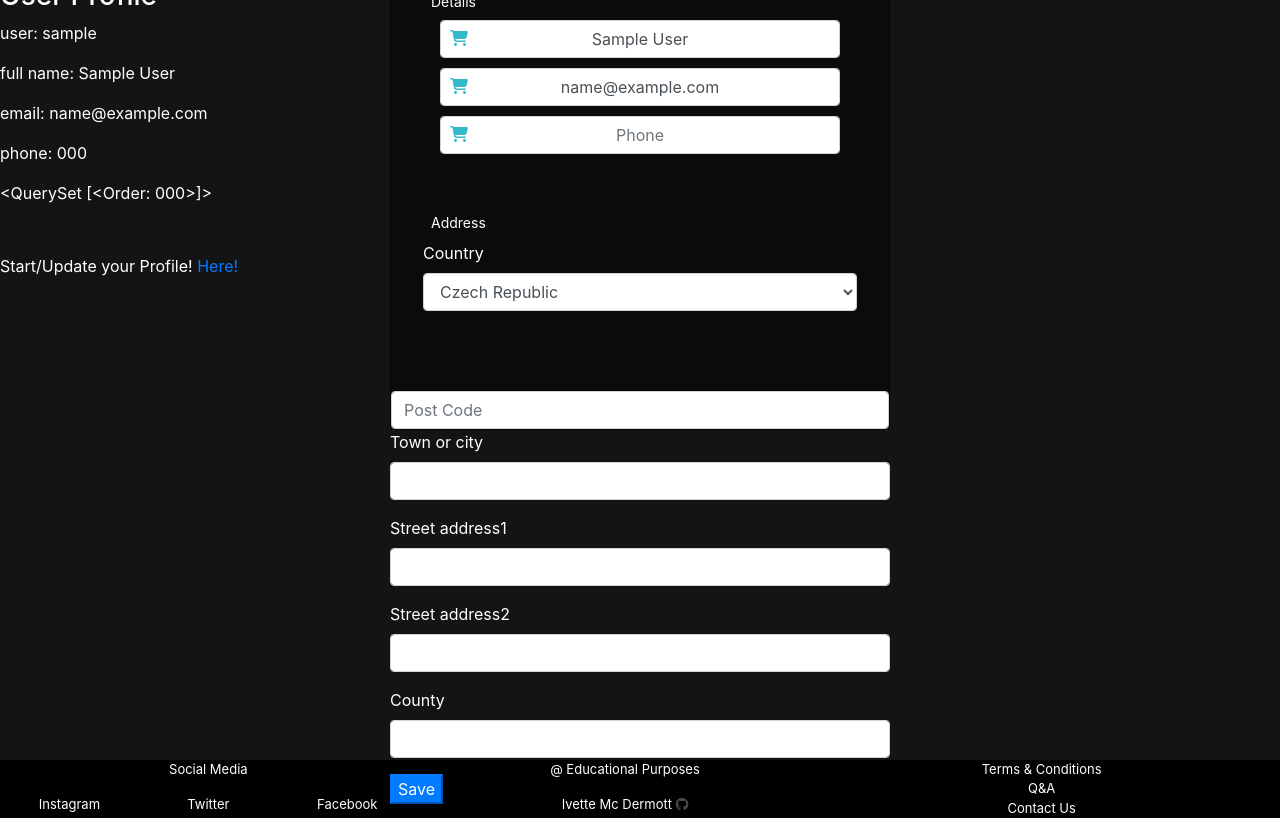
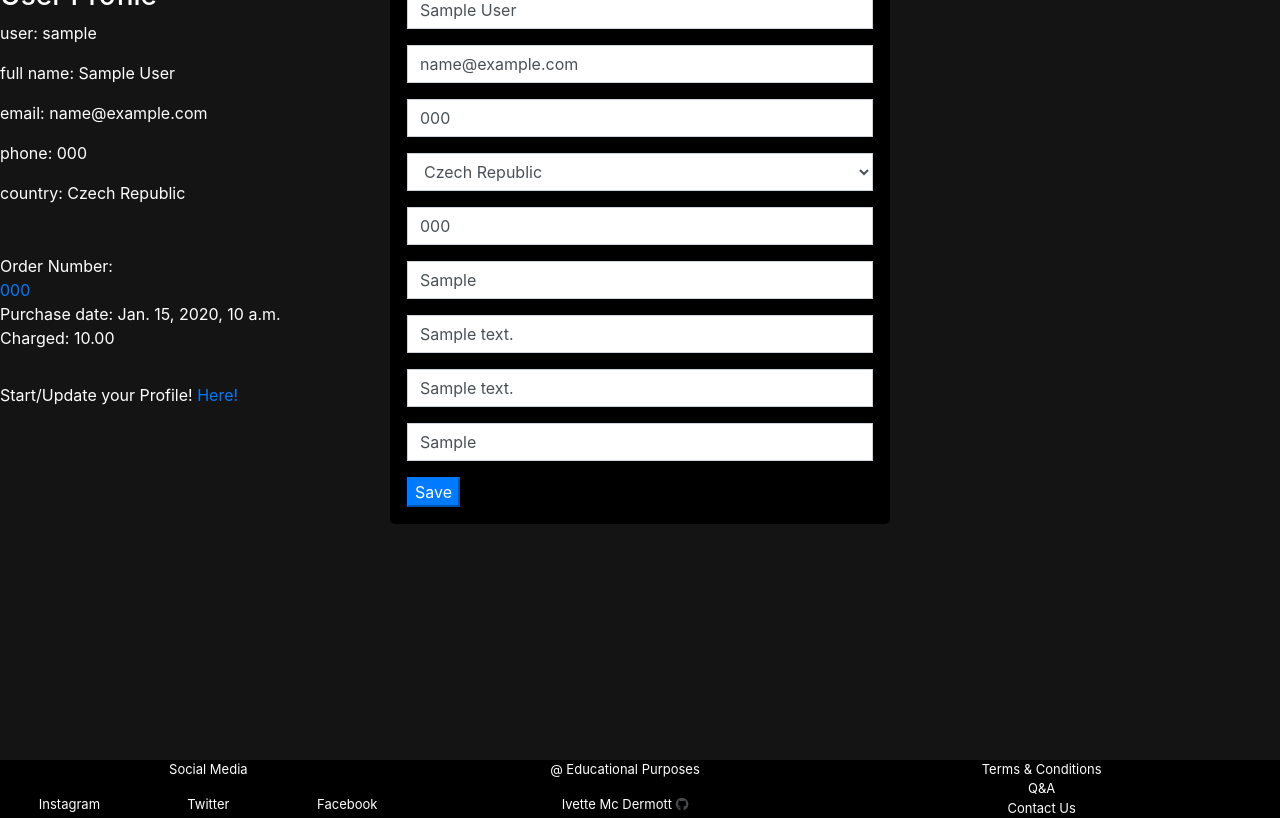
Before and after one commit to IvetteMcDermott/SebsStoreToys, a Django app: page /profiles/my_profile/ in a window 1280 px wide, after a click on "Here!". Shown: the part 117-935 px from the top of the page. Run offline with Django 3.2, Linux system fonts and the light colour scheme; a user stored in the database is signed in; tables that the repository leaves empty hold one stand-in row (values such as "Sample post"); some libraries are stand-ins or nearby versions.

Commit message:
:construction: Profiles App: Modify Profile Form

```diff
--- a/profiles/forms.py
+++ b/profiles/forms.py
@@ -9,30 +9,30 @@ class ProfileForm(forms.ModelForm):
         model = UserProfile
         fields = ('full_name', 'email', 'phone_number', 'country', 'postcode', 'town_or_city', 'street_address1', 'street_address2', 'county' )
 
-    # def __init__(self, *args, **kwargs):
-    #     """
-    #     Add placeholders and classes, remove auto-generated
-    #     labels and set autofocus on first field
-    #     """
-    #     super().__init__(*args, **kwargs)
-    #     placeholders = {
-    #         'full_name': 'full_name',
-    #         'phone_number': 'Phone Number',
-    #         'email': 'email',
-    #         'postcode': 'Postal Code',
-    #         'town_or_city': 'Town or City',
-    #         'street_address1': 'Street Address 1',
-    #         'street_address2': 'Street Address 2',
-    #         'county': 'County, State or Locality',
-    #     }
+    def __init__(self, *args, **kwargs):
+        """
+        Add placeholders and classes, remove auto-generated
+        labels and set autofocus on first field
+        """
+        super().__init__(*args, **kwargs)
+        placeholders = {
+            'full_name': 'full_name',
+            'phone_number': 'Phone Number',
+            'email': 'email',
+            'postcode': 'Postal Code',
+            'town_or_city': 'Town or City',
+            'street_address1': 'Street Address 1',
+            'street_address2': 'Street Address 2',
+            'county': 'County, State or Locality',
+        }
 
-    #     self.fields['phone_number'].widget.attrs['autofocus'] = True
-    #     for field in self.fields:
-    #         if field != 'country':
-    #             if self.fields[field].required:
-    #                 placeholder = f'{placeholders[field]} *'
-    #             else:
-    #                 placeholder = placeholders[field]
-    #             self.fields[field].widget.attrs['placeholder'] = placeholder
-    #         self.fields[field].widget.attrs['class'] = 'border-black rounded-0 profile-form-input'
-    #         self.fields[field].label = False
+        self.fields['phone_number'].widget.attrs['autofocus'] = True
+        for field in self.fields:
+            if field != 'country':
+                if self.fields[field].required:
+                    placeholder = f'{placeholders[field]} *'
+                else:
+                    placeholder = placeholders[field]
+                self.fields[field].widget.attrs['placeholder'] = placeholder
+            self.fields[field].widget.attrs['class'] = 'border-black rounded-0 profile-form-input'
+            self.fields[field].label = False
--- a/profiles/templates/profiles/user_profile.html
+++ b/profiles/templates/profiles/user_profile.html
@@ -1,11 +1,17 @@
 {% extends "base.html" %}
+{% load static %}
 
-{% block head %}
+{% block extra_css %}
+<link rel="stylesheet" type="text/css" href="{% static 'profiles/css/profiles.css' %}">
+{% endblock %}
 
+
+{% block header %}
 
 {% endblock %}
 
 {% block content %}
+
 
 <h3>User Profile</h3>
 
@@ -14,7 +20,16 @@
 <p>email: {{ user.email }}</p>
 <p>phone: {{ user.phone_number }}</p>
 
-<p>{{ orders }}</p>
+<p>country: {{ user.country.name }}</p>
+
+<hr>
+{% for order in orders %}
+
+<span>Order Number:</span><a href="{% url 'profiles:order_details' order.order_number %}" class="post-link" style="z-index: 2;" target="_blank">
+
+ {{ order.order_number }}</a><span>Purchase date: {{ order.date }}</span> <span>Charged: {{ order.grand_total }}</span>
+
+{% endfor %}
 
 <hr>
 
@@ -22,9 +37,9 @@
 </p>
 </div>
 <form method="POST" id="form_section" enctype="multipart/form-data" style="margin-top: 1.3em;">
-    <div class="modal forms-format " id="Profile" >
-        <div class="modal-dialog " >
-            <div class="modal-content forms-format" style="background: rgba(0, 0, 0, 0.448);">
+    <div class="modal forms-format " id="Profile">
+        <div class="modal-dialog ">
+            <div class="modal-content forms-format" style="background: rgba(0, 0, 0);">
                 <div class="modal-header">
                     <h5 class="modal-title">Create your Profile</h5>
                     <button type="button" class="close" data-dismiss="modal" aria-label="Close">
@@ -33,101 +48,17 @@
                 </div>
                 <div class="modal-body">
                     {% csrf_token %}
-                    <!-- {{ form|crispy}} -->
-                    <!-- <div class="inline">
-                        <div class="input-icons">
-                            <i class="fas fa-shopping-cart icon" style="color: #33bacd;"></i>
-                            <input type="text" name="full_name" value="Tester Testing" maxlength="50"
-                                class="textinput textInput input-field form-control" id="id_full_name">
-
-                        </div>
-                    </div> -->
 
 
-                    <!-- </div> -->
-                    <!-- ELEMENTS COPIED FROM INSPECT FOR FORM -->
-                    <!-- <div class="modal-body"> -->
-                    <input type="hidden" name="csrfmiddlewaretoken"
-                        value="CIlIsuTzkjpU6JmiVK4YU3akrxkyU8RkOjCcxn8PpLvCzF7EwXrblOCqU8l6tB6C">
+                    {{ form|crispy}}
 
-                    <fieldset class="rounded px-3 mb-5">
-                        <legend class="fieldset-label small text-black px-2 w-auto">Details</legend>
-                        <div class="inline">
-                            <div class="input-icons">
-                                <i class="fas fa-shopping-cart icon" style="color: #33bacd;"></i>
-                                <input type="text" name="full_name" value="{{ user.full_name}}" maxlength="50"
-                                    class="textinput textInput input-field form-control" id="id_full_name" placeholder="Full Name">
-
-                            </div>
-
-                            <div class="input-icons">
-                                <i class="fas fa-shopping-cart icon" style="color: #33bacd;"></i>
-                                <input type="text" name="email" value="{{ user.email}}" maxlength="50"
-                                    class="textinput textInput input-field form-control" id="id_email" placeholder="Email">
-
-                            </div>
-
-                            <div class="inline">
-                                <div class="input-icons">
-                                    <i class="fas fa-shopping-cart icon" style="color: #33bacd;"></i>
-                                    <input type="text" name="phone_number" maxlength="50"
-                                        class="textinput textInput input-field form-control" id="id_phone_number" placeholder="Phone">
-
-                                </div>
-                            </div>
-
-
-                    </fieldset>
-
-                    <fieldset class="rounded px-3 mb-5">
-                        <legend class="fieldset-label small text-black px-2 w-auto">Address</legend>
-                        {{ form.country|as_crispy_field }}
-                </div>
-
-                    <div> <input type="text" name="postcode" maxlength="20" class="textinput textInput form-control"
-                            id="id_postcode" placeholder="Post Code"> </div>
-                </div>
-                <div id="div_id_town_or_city" class="form-group"> <label for="id_town_or_city" class="">
-                        Town or city
-                    </label>
-                    <div> <input type="text" name="town_or_city" maxlength="40" class="textinput textInput form-control"
-                            id="id_town_or_city"> </div>
-                </div>
-                <div id="div_id_street_address1" class="form-group"> <label for="id_street_address1" class="">
-                        Street address1
-                    </label>
-                    <div> <input type="text" name="street_address1" maxlength="80"
-                            class="textinput textInput form-control" id="id_street_address1"> </div>
-                </div>
-                <div id="div_id_street_address2" class="form-group"> <label for="id_street_address2" class="">
-                        Street address2
-                    </label>
-                    <div> <input type="text" name="street_address2" maxlength="80"
-                            class="textinput textInput form-control" id="id_street_address2"> </div>
-                </div>
-                <div id="div_id_county" class="form-group"> <label for="id_county" class="">
-                        County
-                    </label>
-                    <div> <input type="text" name="county" maxlength="80" class="textinput textInput form-control"
-                            id="id_county"> </div>
-                </div>
-                </fieldset>
-                <!-- END OF ELEMENTS -->
-                <!-- <div class="inline">
-                        <div class="input-icons">
-                            <i class="fas fa-shopping-cart icon" style="color: #33bacd;"></i>
-                            <input type="text" name="full_name" value="{{ user.full_name}}" maxlength="50"
-                                class="textinput textInput input-field form-control" id="id_full_name">
-
-                        </div>
-                    </div> -->
-                <button type="submit" class="btn-primary">Save</button>
+                    <button type="submit" class="btn-primary">Save</button>
 
             </div>
 
 
+        </div>
 
-        </div>
     </div>
     </div>
 
```
